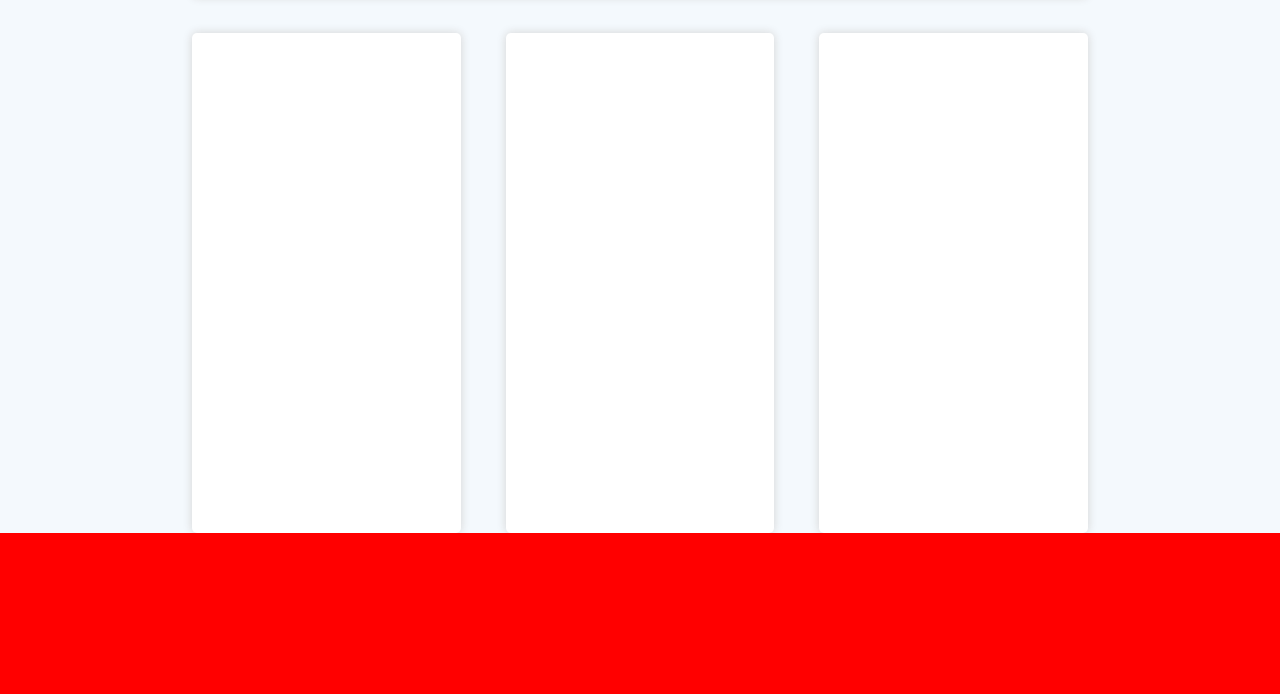
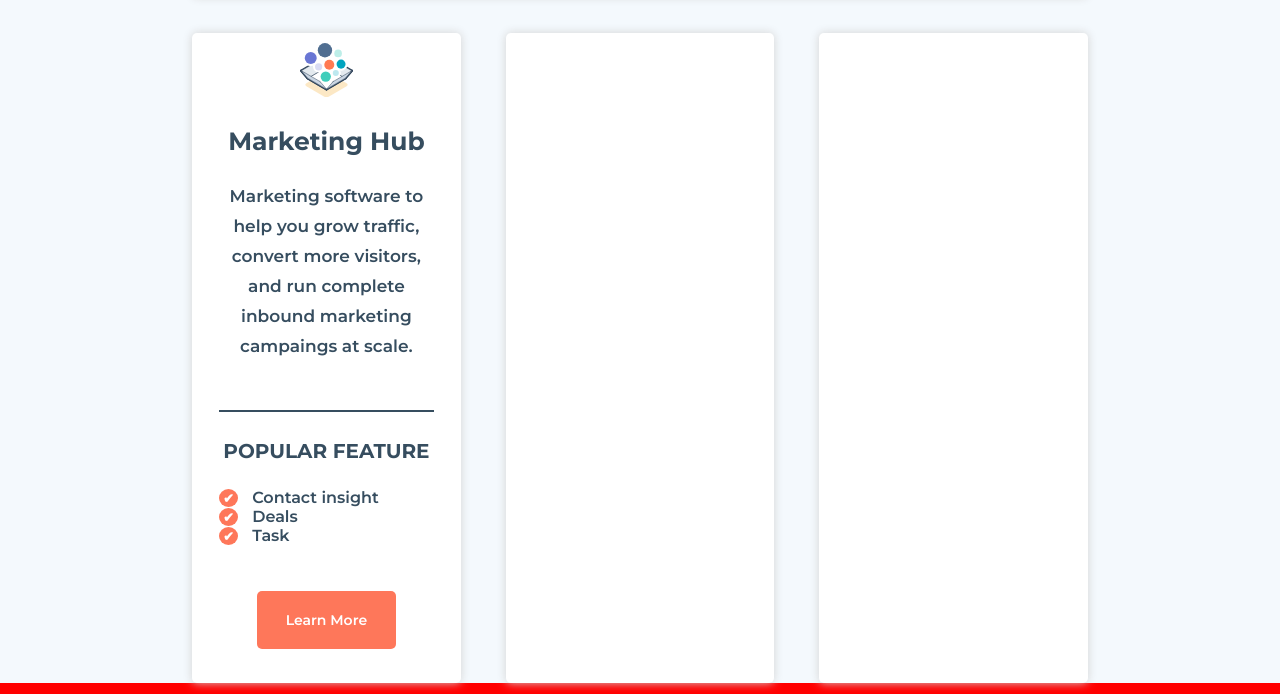
Before and after one commit to stetaf/htmlcss-hubspot, a plain HTML site: page index.html in a window 1280 px wide. Shown: the part 1720-2414 px from the top of the page. Before the commit the page ends 2253 px from the top, so only its background shows below. Drawn offline with Linux system fonts and the light colour scheme.

Commit message:
First card upload

```diff
--- a/assets/css/style.css
+++ b/assets/css/style.css
@@ -30,7 +30,7 @@
 
 .col3 {
     width: calc(90%/3);
-    height: 500px;
+    height: 650px;
     float: left;
     border-radius: 5px;
 }
@@ -82,6 +82,7 @@
     padding: 1px 4px;
     border-radius: 50%;
     font-size: 13px;
+    margin-right: 10px;
 }
 
 /* Page */
@@ -124,7 +125,7 @@ i {
     margin-right: 5px;
 }
 
-.col2 ul li {
+.col2 ul li, .col3 ul li {
     list-style: none;
     display: inline-block;
 }
@@ -266,11 +267,11 @@ i {
     width: 80%;
 }
 
-.horizProduct h3{
+.horizProduct h3, .verticalProducts h3{
     font-size: 25px;
 }
 
-.horizProduct h4{
+.horizProduct h4, .col3 h4{
     text-transform: uppercase;
     font-size: 20px;
 }
@@ -291,3 +292,44 @@ i {
 .verticalProducts .col3:nth-child(2) {
     margin: 0 5%;
 }
+
+.col3 img {
+    margin-top: 20px;
+    margin-bottom: 25px;
+    width: 100px;
+}
+
+.col3 p {
+    margin: 25px 30px;
+    font-weight: 600;
+    line-height: 30px;
+}
+
+.col3 hr {
+    margin: 18% 10% 10% 10%;
+    border: 1px solid #364d5f;
+}
+
+.col3 ul li {
+    text-align: left;
+    display: block;
+    margin-left: 10%;
+    font-weight: 600;
+}
+
+.col3 ul {
+    margin-top: 25px;
+}
+
+.verticalProducts a {
+    text-decoration: none;
+    color: white;
+    padding: 20px 29px;
+    border-radius: 5px;
+    font-size: 14px;
+    font-weight: 600;
+}
+
+.verticalProducts > .col3 > div {
+    padding: 65px 0px;
+}
--- a/index.html
+++ b/index.html
@@ -91,7 +91,7 @@
         <!-- Products -->
         <section class="mainProducts bgLightBlue">
             <div class="container clearfix">
-                <img src="/assets/img/cube.webp" alt="">
+                <img src="./assets/img/cube.webp" alt="">
                 <h2>Powerful Alone. Better Together</h2>
                 <p>HubSpot offers a full stack of software for marketing, sales, and customer service, with a completely free CRM at its core. They're powerful alone - but even better when used together.</p>
 
@@ -128,7 +128,27 @@
 
                 <!-- Vertical cards -->
                 <div class="verticalProducts">
-                    <div class="col3 boxCard"></div>
+                    <div class="col3 boxCard">
+                        <img src="./assets/img/buble.svg" alt="">
+                        <h3>Marketing Hub</h3>
+                        <p>Marketing software to help you grow traffic, convert more visitors, and run complete inbound marketing campaings at scale.</p>
+                        <hr>
+                        <h4>Popular feature</h4>
+                        <ul>
+                            <li>
+                                <span class="orangeCheck">&#10004;</span> Contact insight
+                            </li>
+                            <li>
+                                <span class="orangeCheck">&#10004;</span> Deals
+                            </li>
+                            <li>
+                                <span class="orangeCheck">&#10004;</span> Task
+                            </li>
+                        </ul>
+                        <div>
+                            <a class="btnOrange" href="">Learn More</a>
+                        </div>
+                    </div>
                     <div class="col3 boxCard"></div>
                     <div class="col3 boxCard"></div>
                 </div>
```
